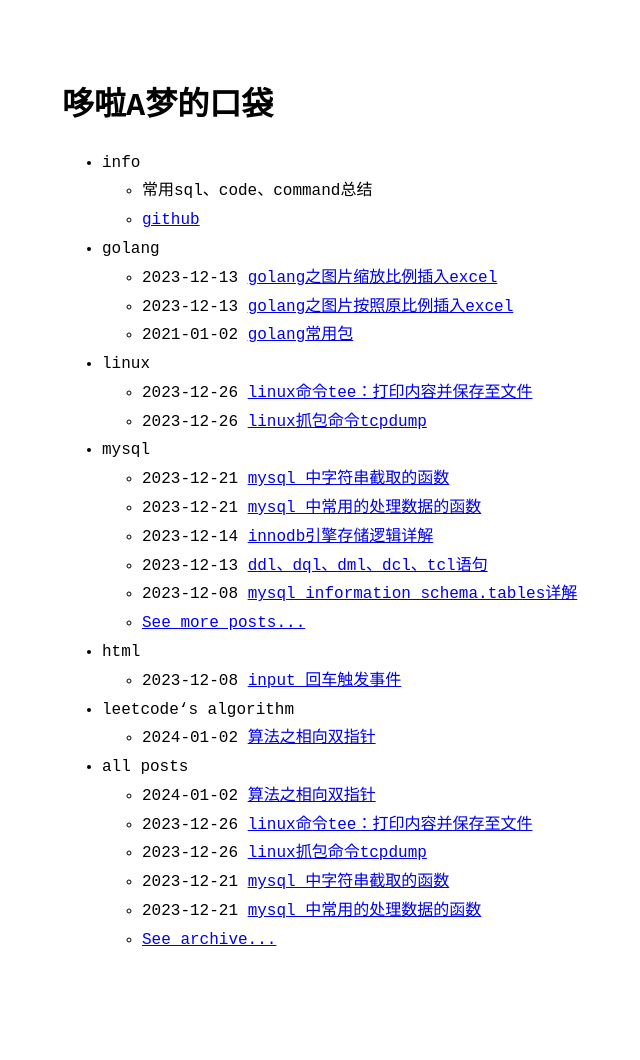
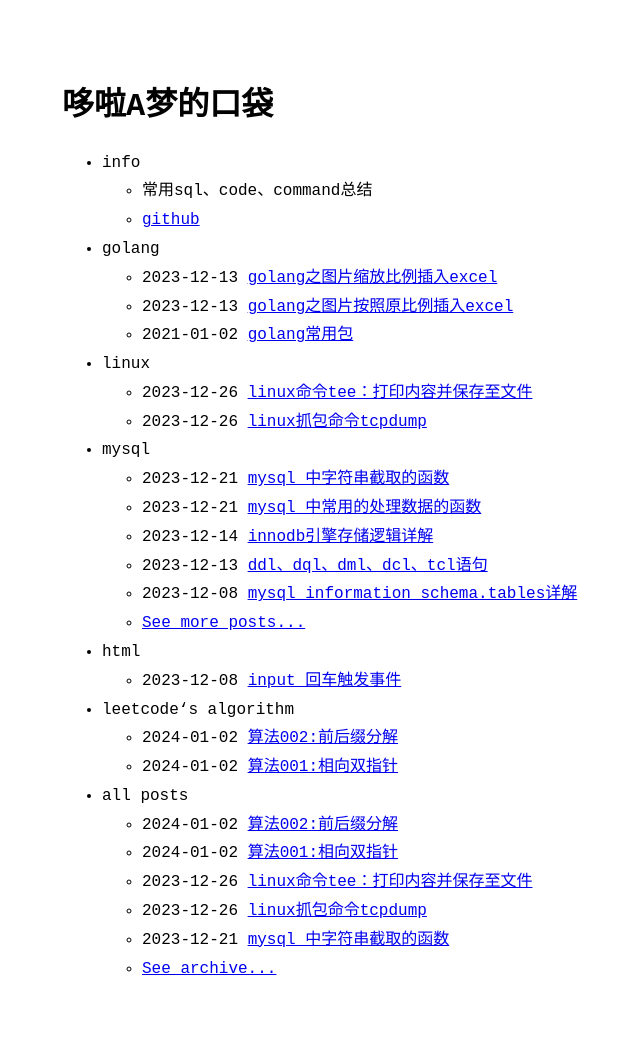
Before and after one commit to Jurneez/doraemon, a Jekyll site: the page built from index.md, in a window 1280 px wide. Shown: the whole page, without its empty margins (258-898 px from the left). Built offline with Jekyll 4.4.1, drawn with Linux system fonts in a browser that asks for light colours; before the commit the page ends 1031 px from its top, so only the background shows below that.

Commit message:
算法002:前后缀分解

```diff
--- a/_posts/2024-01-02-leetcode-algorithm-opposing-double-pointers.md
+++ b/_posts/2024-01-02-leetcode-algorithm-001-opposing-double-pointers.md
@@ -1,6 +1,6 @@
 ---
 layout: post
-title: "算法之相向双指针"
+title: "算法001:相向双指针"
 category: leetcode_algorithm
 ---
 
--- /dev/null
+++ b/_posts/2024-01-02-leetcode-algorithm-002-prefix-and-suffix-decomposition.md
@@ -0,0 +1,16 @@
+---
+layout: post
+title: "算法002:前后缀分解"
+category: leetcode_algorithm
+---
+
+## 1. 描述
+算法刷题常用解题技巧：前后缀分解
+
+## 2. 解题思路
+1. 从前向后获取前缀数组
+2. 从后往前获取后缀数组
+3. 整合前后缀数组获取最后结果
+
+## 3. 经典案例
+### 3.1 接雨水(42)
```
